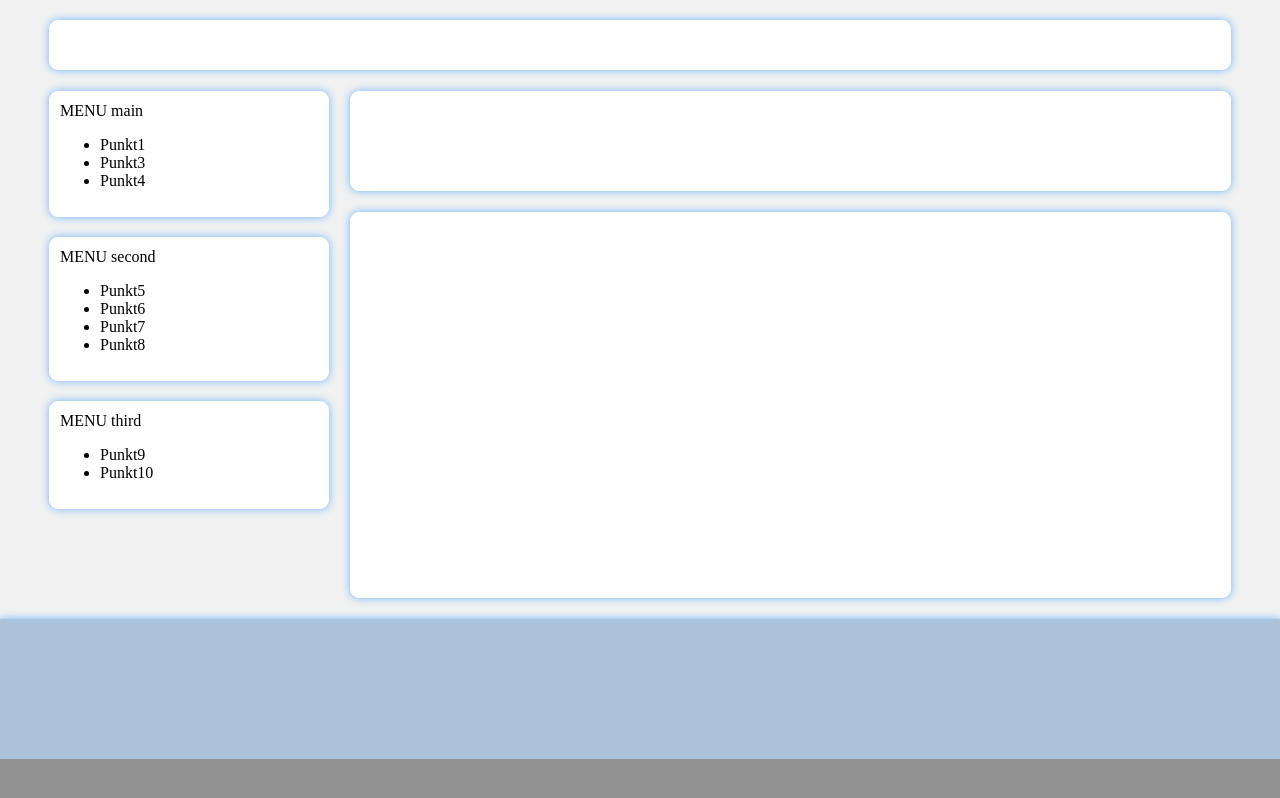
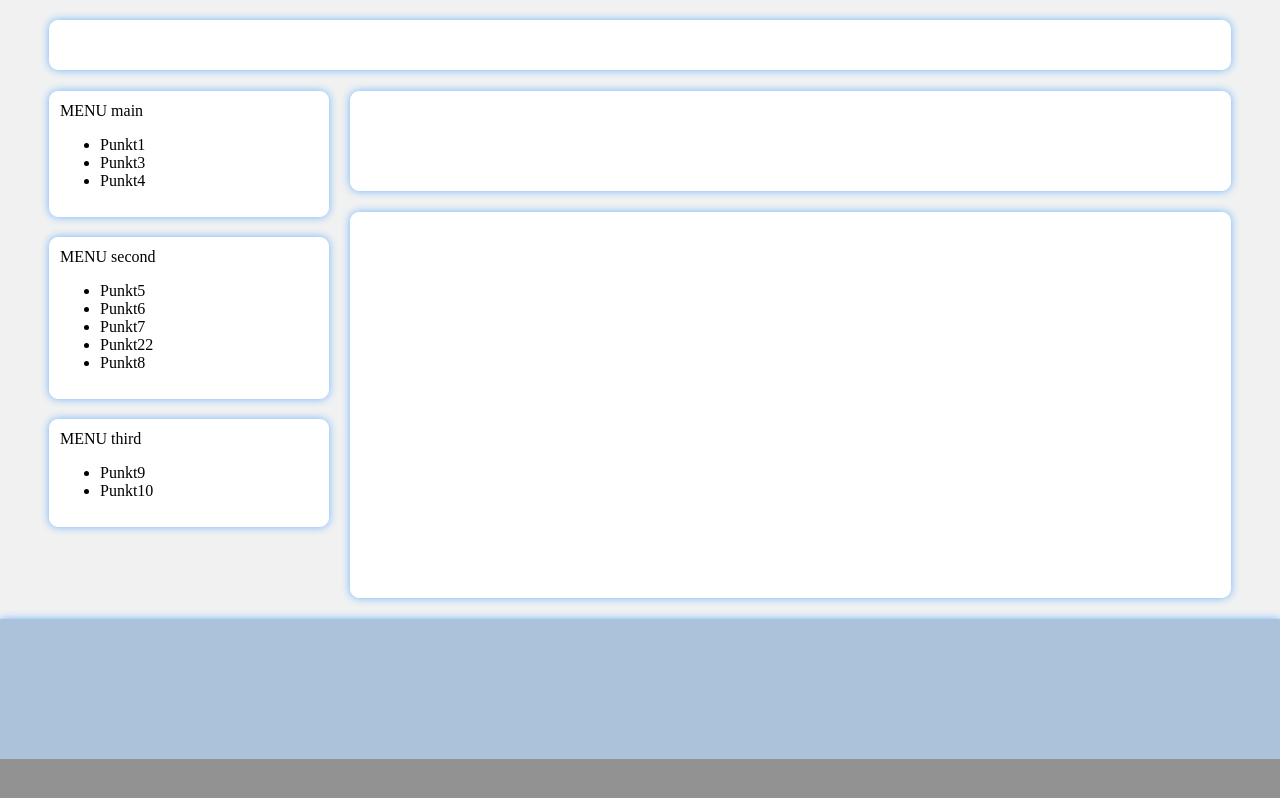
Before and after one commit to svyrydvladymyr/my-page, a plain HTML site: page index.html in a window 1280 px wide. Drawn offline with nearby package versions, Linux system fonts and the light colour scheme.

Commit message:
new start3

```diff
--- a/index.html
+++ b/index.html
@@ -18,7 +18,7 @@
         <div class="out1"></div>
         <div class="out2"></div>
         <div class="side"  ng-app="myApp" ng-init="names=['Punkt1', 'Punkt3', 'Punkt4'];
-                                                   names2=['Punkt5', 'Punkt6', 'Punkt7', 'Punkt8'];
+                                                   names2=['Punkt5', 'Punkt6', 'Punkt7', 'Punkt22', 'Punkt8'];
                                                    names3=['Punkt9', 'Punkt10']" ng-controller="coNtrol">
             <div class="side_sub">
                 {{menu + " " + menu_punkt1}}
```
